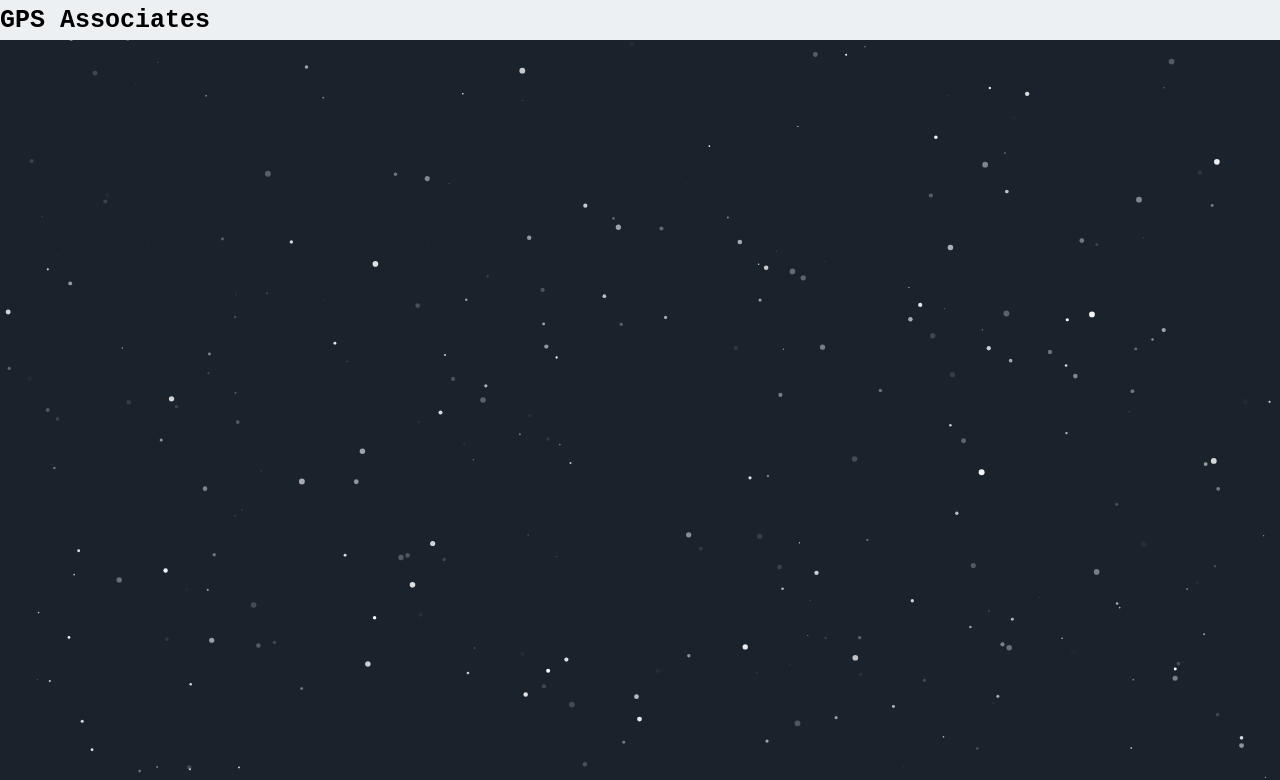
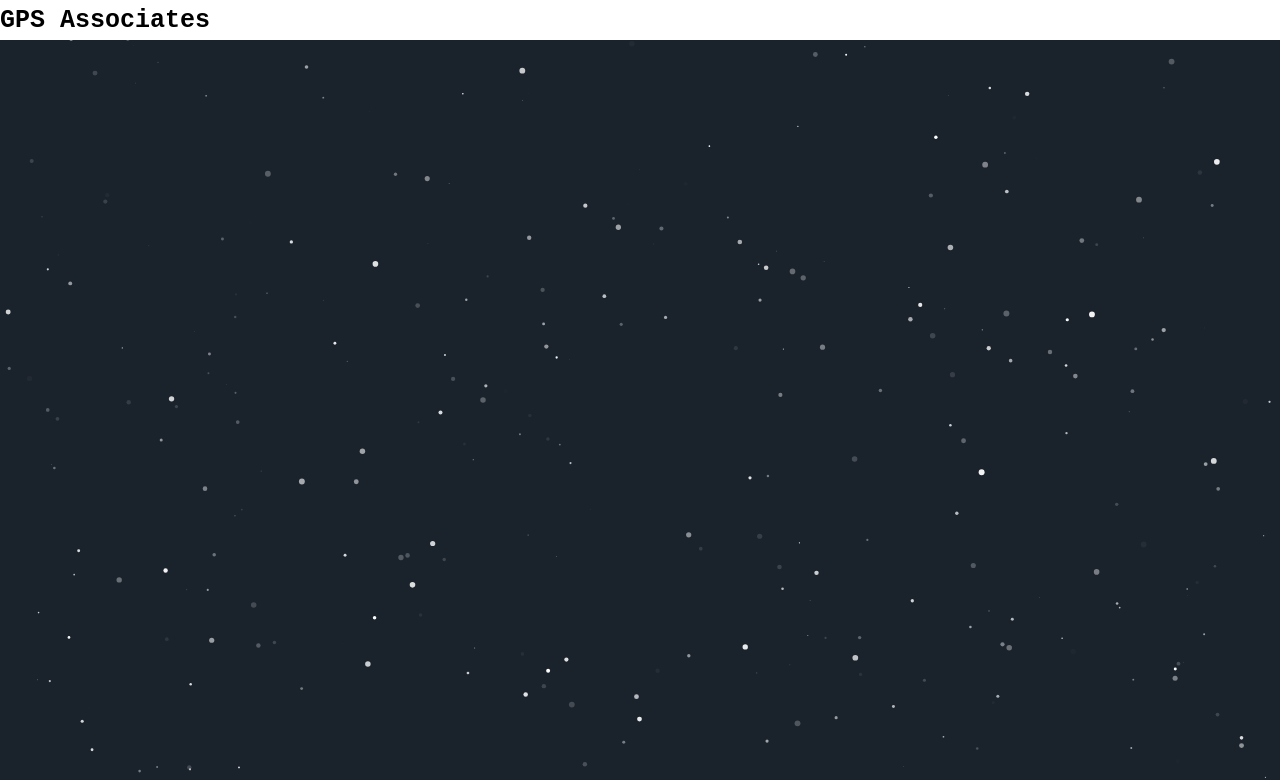
Before and after one commit to GPS-LAW/gpsassociates.github.io, a plain HTML site: page 404.html in a window 1280 px wide. Shown: the top 780 px of the page. Drawn offline with nearby package versions, Linux system fonts and the light colour scheme; a web font is replaced by a local one.

Commit message:
Update 404.html

```diff
--- a/404.html
+++ b/404.html
@@ -22,23 +22,22 @@ p55 {
 	text-align: center;
 }
 </style>
-<section id="header">
 	<div>
 		<div>
-			<section id="header" style="background-color:#ecf0f3;">
+
 				<p55270131298201 style="font-size:25px;">
 					<p55270131298201 style="color:#000000;">
 						<p55270131298201 style="font-family:'Courier New'">
 							<p55270131298201><b>GPS Associates</p55270131298201>
 </div>
-</header>
 
-<body>
+
+
 	<div id="particles-js">
 		<div class="header"> <span class="site-title"> </span> </div>
 
 
-        <body style="background-color:#ECF0F3;">
+
 
 	</div>
 	<section id="xp">
```
